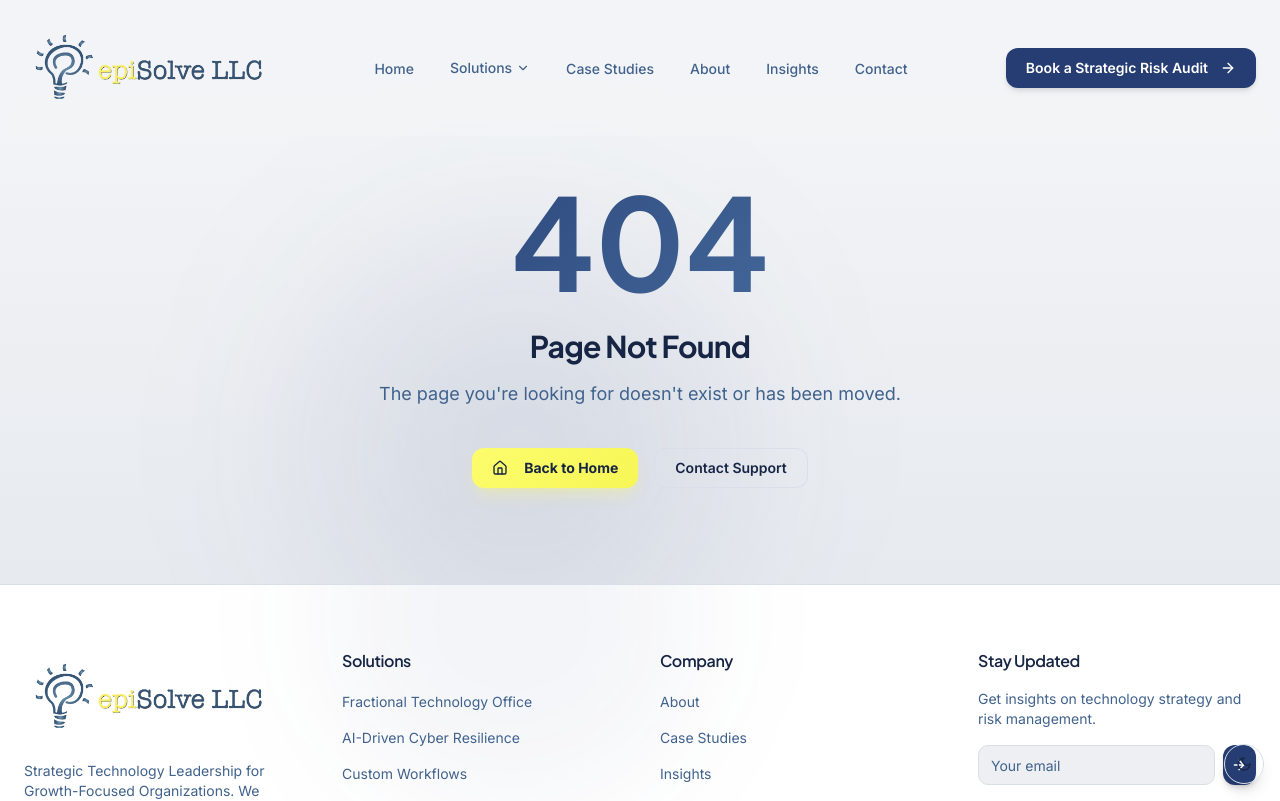
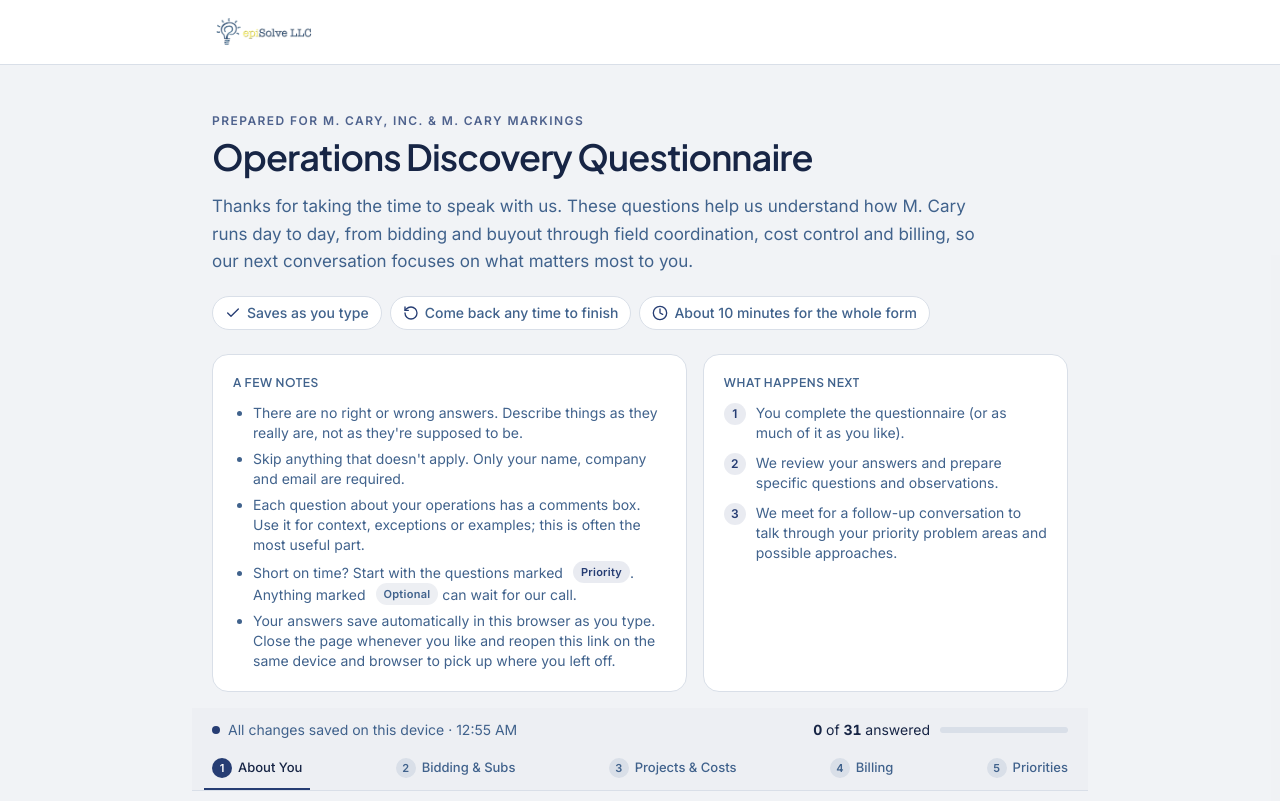
Before and after one commit to epi-claude/episolve-rebrand, a React (Vite) app: page /mcaryinc-questionnaire in a window 1280 px wide. Shown: the top 801 px of the page. Built offline with nearby package versions, Linux system fonts and the light colour scheme; the HTML template or start-up script is replaced by a standard one.

Commit message:
Changes
Co-authored-by: epi-claude <238373572+epi-claude@users.noreply.github.com>

```diff
--- a/src/App.tsx
+++ b/src/App.tsx
@@ -2,7 +2,7 @@ import { Toaster } from "@/components/ui/toaster";
 import { Toaster as Sonner } from "@/components/ui/sonner";
 import { TooltipProvider } from "@/components/ui/tooltip";
 import { QueryClient, QueryClientProvider } from "@tanstack/react-query";
-import { BrowserRouter, Routes, Route } from "react-router-dom";
+import { BrowserRouter, Routes, Route, Navigate } from "react-router-dom";
 import { ThemeToggle } from "@/components/ThemeToggle";
 import { AuthProvider } from "@/hooks/useAuth";
 import { ProtectedRoute } from "@/components/auth/ProtectedRoute";
@@ -31,7 +31,7 @@ import TabithasHome from "./pages/TabithasHome";
 import ContentCalendar from "./pages/ContentCalendar";
 import GreenwichDesignStudio from "./pages/GreenwichDesignStudio";
 import NJCELCPlatformQuestionnaire from "./pages/NJCELCPlatformQuestionnaire";
-import ContractorModernizationIntake from "./pages/ContractorModernizationIntake";
+import McAryIncQuestionnaire from "./pages/McAryIncQuestionnaire";
 import NotFound from "./pages/NotFound";
 
 const queryClient = new QueryClient();
@@ -98,7 +98,8 @@ const App = () => (
               }
             />
             <Route path="/njcelc-platform-questionnaire" element={<NJCELCPlatformQuestionnaire />} />
-            <Route path="/contractor-modernization-intake" element={<ContractorModernizationIntake />} />
+            <Route path="/mcaryinc-questionnaire" element={<McAryIncQuestionnaire />} />
+            <Route path="/contractor-modernization-intake" element={<Navigate to="/mcaryinc-questionnaire" replace />} />
             <Route path="*" element={<NotFound />} />
           </Routes>
         </BrowserRouter>
--- a/src/components/ThemeToggle.tsx
+++ b/src/components/ThemeToggle.tsx
@@ -10,7 +10,7 @@ export function ThemeToggle() {
     (window.location.pathname.startsWith("/portfolio/yahya") ||
       window.location.pathname === "/links" ||
       window.location.pathname === "/njcelc-platform-questionnaire" ||
-      window.location.pathname === "/contractor-modernization-intake")
+      window.location.pathname === "/mcaryinc-questionnaire")
   ) {
     return null;
   }
```
Also changed, not shown: src/pages/McAryIncQuestionnaire.tsx (renamed from src/pages/ContractorModernizationIntake.tsx).
